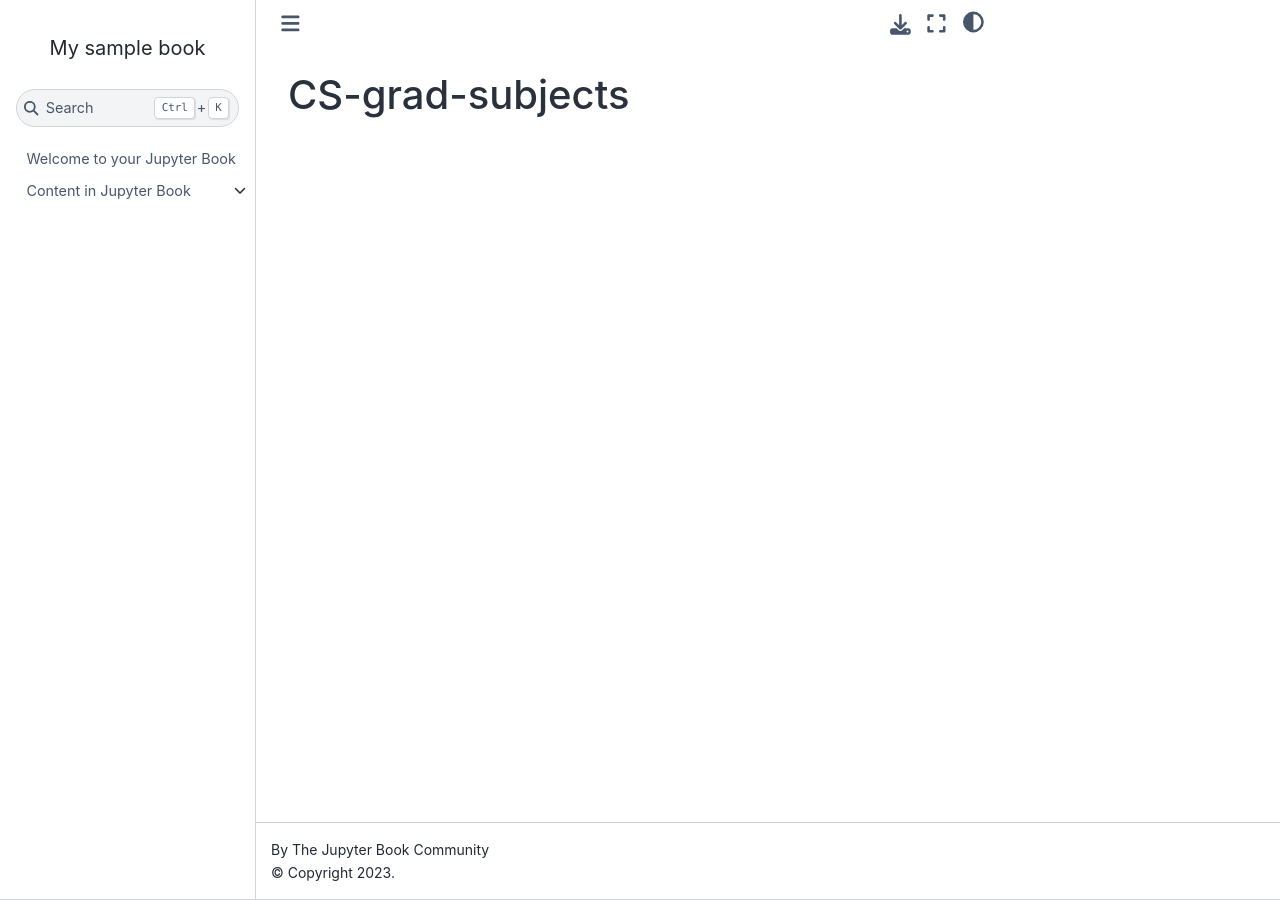
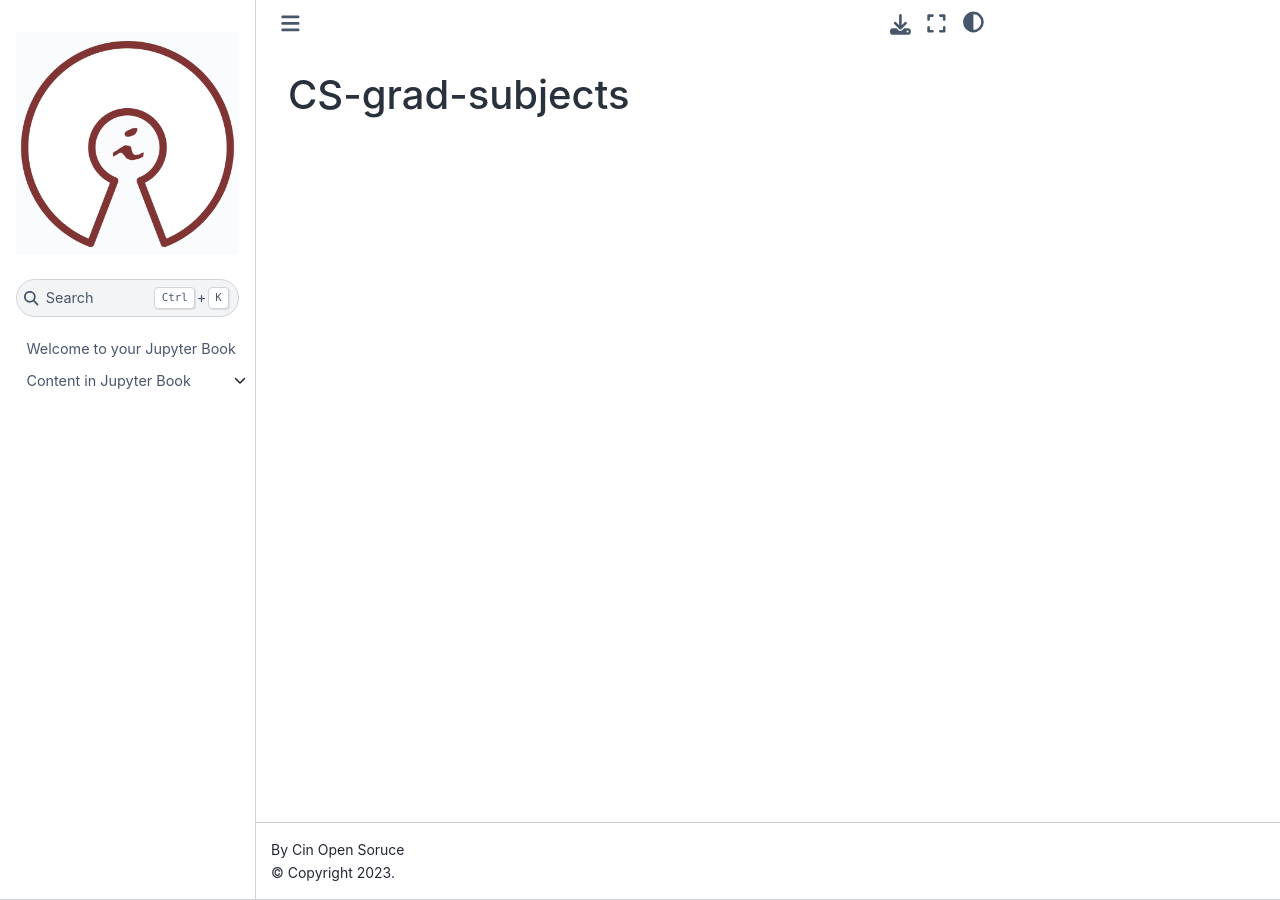
Before and after one commit to CIn-Open-Source/CS-grad-subjects, a Jupyter Book: the page built from README.md, in a window 1280 px wide. Built offline with Jupyter Book 1.0.4 settings and Sphinx 7.4.7 and the Sphinx Book theme 1.1.4, drawn with Linux system fonts in a browser that asks for light colours.

Commit message:
Change book's authorship

```diff
--- a/_config.yml
+++ b/_config.yml
@@ -1,7 +1,7 @@
 # Book settings
-title: My sample book
-author: The Jupyter Book Community
-logo: logo.png
+title: CS Grad Subjects
+author: Cin Open Soruce
+logo: assets/logo.png
 
 latex:
   latex_documents:
```
